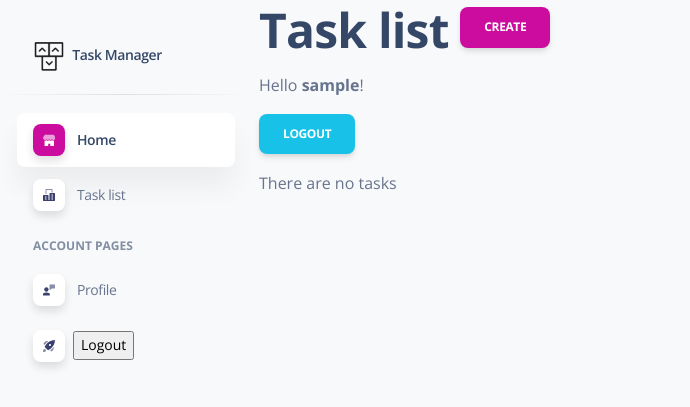
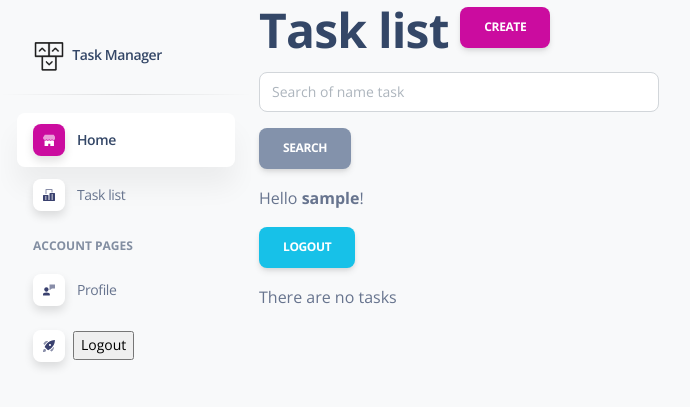
Before and after one commit to Vskesha/it-task-manager, a Django app: page /tasks/ in a window 1280 px wide. Shown: the top 407 px of the page, without its empty margins (15-705 px from the left). Run offline with Django 5.2, Linux system fonts and the light colour scheme; the visitor is signed in with stand-in values (Sample User, id 1); data that the repository does not hold is empty; some libraries are stand-ins or nearby versions.

Commit message:
added search and restricted to authorized users only

```diff
--- a/task_manager/forms.py
+++ b/task_manager/forms.py
@@ -7,3 +7,17 @@ class TaskUpdateForm(forms.ModelForm):
     class Meta:
         model = Task
         fields = ["description", "is_completed"]
+
+
+class TaskSearchForm(forms.Form):
+    name = forms.CharField(
+        max_length=255,
+        required=False,
+        label="",
+        widget=forms.TextInput(
+            attrs={
+                "placeholder": "Search of name task",
+                "style": "width: 400px;"
+            }
+        )
+    )
--- a/task_manager/urls.py
+++ b/task_manager/urls.py
@@ -1,6 +1,7 @@
 from django.urls import path
 
 from task_manager.views import (
+    index,
     TaskCreateView,
     TaskDeleteView,
     TaskDetailView,
@@ -11,8 +12,8 @@ from task_manager.views import (
 urlpatterns = [
     path(
         "",
-        TaskListView.as_view(),
-        name="task-list"
+        index,
+        name="index"
     ),
     path(
         "tasks/",
--- a/task_manager/views.py
+++ b/task_manager/views.py
@@ -1,17 +1,56 @@
+from django.contrib.auth.decorators import login_required
+from django.contrib.auth.mixins import LoginRequiredMixin
+from django.http import HttpResponse
+from django.shortcuts import render
 from django.urls import reverse_lazy
 from django.views import generic
 
+from task_manager.forms import TaskSearchForm
 from task_manager.models import Task
 
 
-class TaskListView(generic.ListView):
+@login_required
+def index(request) -> HttpResponse:
+    all_task = Task.objects.all()
+
+    num_not_completed_task = all_task.filter(is_completed=False).count()
+    last_task = all_task.last()
+    context = {
+        "num_not_completed_task": num_not_completed_task,
+        "last_task": last_task,
+        "all_task": all_task,
+    }
+
+    return render(request, "task_manager/index.html", context=context)
+
+
+class TaskListView(LoginRequiredMixin, generic.ListView):
     model = Task
-    queryset = Task.objects.all().select_related("task_type").prefetch_related("assignees__tasks")
     template_name = "task_manager/task_list.html"
     context_object_name = "task_list"
 
+    def get_context_data(self, *, object_list=None, **kwargs):
+        context = super(TaskListView, self).get_context_data(**kwargs)
 
-class TaskCreateView(generic.CreateView):
+        name = self.request.GET.get("name", "")
+
+        context["search_form"] = TaskSearchForm(initial={"name": name})
+
+        return context
+
+    def get_queryset(self):
+        queryset = Task.objects.all().select_related("task_type").prefetch_related("assignees__workers")
+        form = TaskSearchForm(self.request.GET)
+
+        if form.is_valid():
+            return queryset.filter(
+                name__icontains=form.cleaned_data["name"]
+            )
+
+        return queryset
+
+
+class TaskCreateView(LoginRequiredMixin, generic.CreateView):
     model = Task
     fields = "__all__"
     success_url = reverse_lazy("task_manager:task-list")
@@ -21,12 +60,12 @@ class TaskDetailView(generic.DetailView):
     model = Task
 
 
-class TaskUpdateView(generic.UpdateView):
+class TaskUpdateView(LoginRequiredMixin, generic.UpdateView):
     model = Task
     fields = ["description", "is_completed"]
     success_url = reverse_lazy("task_manager:task-list")
 
 
-class TaskDeleteView(generic.DeleteView):
+class TaskDeleteView(LoginRequiredMixin, generic.DeleteView):
     model = Task
     success_url = reverse_lazy("task_manager:task-list")
--- /dev/null
+++ b/templates/includes/search.html
@@ -0,0 +1,6 @@
+{% load crispy_forms_filters %}
+
+<form action="" method="get" class="form-inline">
+  {{ search_form|crispy }}
+  <input type="submit" value="Search" class="btn btn-secondary">
+</form>
--- a/templates/includes/sidebar.html
+++ b/templates/includes/sidebar.html
@@ -5,7 +5,7 @@
   <div class="sidenav-header">
     <i class="fas fa-times p-3 cursor-pointer text-secondary opacity-5 position-absolute end-0 top-0 d-none d-xl-none"
        aria-hidden="true" id="iconSidenav"></i>
-    <a class="navbar-brand m-0" href="#">
+    <a class="navbar-brand m-0" href="{% url 'task_manager:index' %}">
       <img src="{% static 'img/logo-ct-dark.png' %}" class="navbar-brand-img h-100" alt="main_logo">
       <span class="ms-1 font-weight-bold">Task Manager</span>
     </a>
@@ -15,7 +15,7 @@
     <ul class="navbar-nav">
 
       <li class="nav-item">
-        <a href="{% url 'task_manager:task-list' %}" class="nav-link active">
+        <a href="{% url 'task_manager:index' %}" class="nav-link active">
           <div
               class="icon icon-shape icon-sm shadow border-radius-md bg-white text-center me-2 d-flex align-items-center justify-content-center">
             <svg width="12px" height="12px" viewBox="0 0 45 40" version="1.1" xmlns="http://www.w3.org/2000/svg"
--- a/templates/task_manager/task_list.html
+++ b/templates/task_manager/task_list.html
@@ -7,6 +7,11 @@
         Create
       </a>
     </h1>
+
+    {% block search %}
+      {% include "includes/search.html" %}
+    {% endblock %}
+
     {% if user.is_authenticated %}
       <p>Hello <strong>{{ user.username }}</strong>!</p>
       <form action="{% url 'logout' %}" method="post">
```
Also changed, not shown: templates/task_manager/index.html (added, +18 -0 lines).
